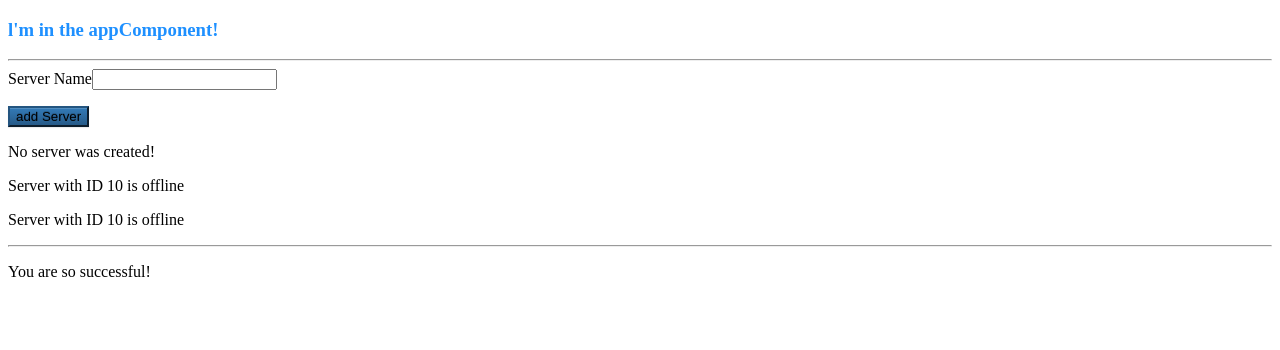
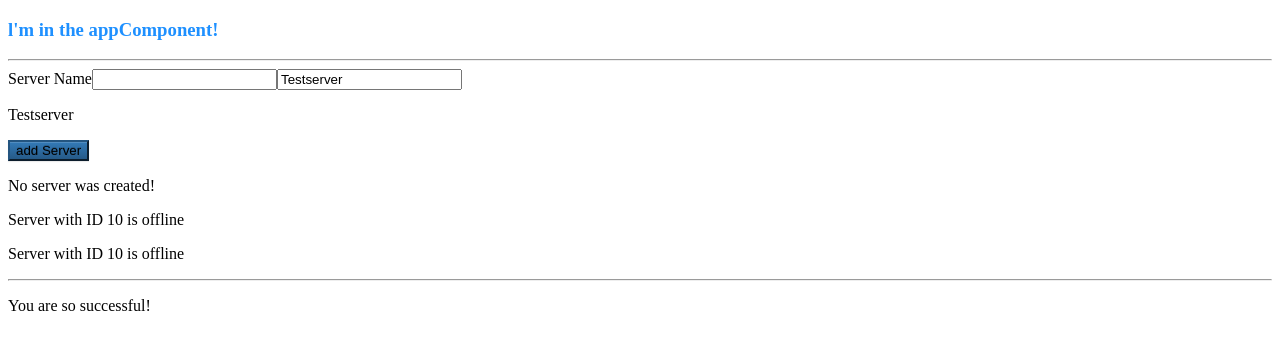
Before and after one commit to RenanAmorim89/Angular, an Angular app in the folder my-first-app/: page / in a window 1280 px wide. Shown: the top 350 px of the page. Built offline with nearby package versions, Linux system fonts and the light colour scheme.

Commit message:
Two-Way-Databinding

```diff
--- a/my-first-app/src/app/app.module.ts
+++ b/my-first-app/src/app/app.module.ts
@@ -9,13 +9,14 @@ import { SuccessAlertComponent } from './success-alert/success-alert.component';
 import { WarningAlertComponent } from './waning-alert/warning-alert.component';
 @NgModule({
   declarations: [
+    // FormsModule,
     AppComponent,
     ServerComponent,
     ServersComponent,
     SuccessAlertComponent,
     WarningAlertComponent,
   ],
-  imports: [BrowserModule],
+  imports: [BrowserModule,FormsModule],
   providers: [],
   bootstrap: [AppComponent],
 })
--- a/my-first-app/src/app/servers/servers.component.html
+++ b/my-first-app/src/app/servers/servers.component.html
@@ -1,8 +1,11 @@
 <label>Server Name</label>
-<input
-type="text"
+<input type="text"
 class="form-control"
 (input)="onUpdateServerName($event)">
+
+<input type="text"
+class="form-control"
+[(ngModel)]="serverName">
 
 <p>{{ serverName }}</p>
 
--- a/my-first-app/src/app/servers/servers.component.ts
+++ b/my-first-app/src/app/servers/servers.component.ts
@@ -1,4 +1,5 @@
 import { Component, OnInit } from '@angular/core';
+// import{FormsModule} from '@angular/forms'
 
 @Component({
   // selector: '[app-servers]',
@@ -13,7 +14,7 @@ import { Component, OnInit } from '@angular/core';
 export class ServersComponent implements OnInit {
   allowNewServer = false;
   serverCreationStatus = 'No server was created!'
-  serverName = ''
+  serverName = 'Testserver'
 
   constructor() {
     setTimeout(() => {
```
